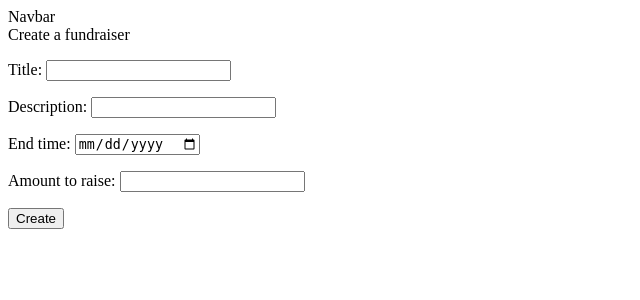
After one commit to kzarnowski/eFundraiser, a Django app: page /fundraisers/create in a window 1280 px wide. The commit adds this page. Shown: the top 300 px of the page, without its empty margins (0-640 px from the left). Run offline with Django 3.2, Linux system fonts and the light colour scheme.

Commit message:
fundraisers form

```diff
--- a/efundraiser/efundraiser/templates/base.html
+++ b/efundraiser/efundraiser/templates/base.html
@@ -19,5 +19,10 @@
             Title
         {% endblock page_title %}
     </div>
+    <div id="content">
+        {% block content %}
+            Content
+        {% endblock content %}
+    </div>
   </body>
 </html>
--- /dev/null
+++ b/efundraiser/fundraisers/forms.py
@@ -0,0 +1,23 @@
+from django import forms
+from .models import Fundraiser
+from django.forms import ModelForm
+
+class DateInput(forms.DateTimeInput):
+    input_type = 'date'
+
+class FundraiserForm(ModelForm):
+    class Meta:
+        model = Fundraiser
+        fields = [
+            'title',
+            'description',
+            'end_time',
+            'amount_to_raise'
+        ]
+        widgets = {
+            'end_time': DateInput()
+        }
+    # title = forms.CharField(max_length=20)
+    # description = forms.CharField(widget=forms.Textarea, max_length=2000)
+    # end_time = forms.DateTimeField()
+    # amount_to_raise = forms.FloatField()
--- a/efundraiser/fundraisers/models.py
+++ b/efundraiser/fundraisers/models.py
@@ -11,4 +11,4 @@ class Fundraiser(models.Model):
     amount_to_raise = models.FloatField()
     amount_raised = models.FloatField()
     # user can't delete account when having open fundraisers
-    user = models.ForeignKey(User, on_delete=models.PROTECT)
+    # user = models.ForeignKey(User, on_delete=models.PROTECT)
--- /dev/null
+++ b/efundraiser/fundraisers/templates/fundraisers/create.html
@@ -0,0 +1,13 @@
+{% extends 'base.html' %}
+
+{% block page_title %}
+    Create a fundraiser
+{% endblock %}
+
+{% block content %}
+    <form action="" method="post">
+        {% csrf_token %}
+        {{ form.as_p }}
+        <input type="submit" value="Create">
+    </form>
+{% endblock %}
--- a/efundraiser/fundraisers/urls.py
+++ b/efundraiser/fundraisers/urls.py
@@ -2,5 +2,7 @@ from django.urls import path
 from . import views
 
 urlpatterns = [
-    path('', views.IndexView.as_view())
+    path('', views.IndexView.as_view(), name='fundraisers_index'),
+    # path('create', views.create, name='create')
+    path('create', views.FundraiserCreateView.as_view())
 ]
--- a/efundraiser/fundraisers/views.py
+++ b/efundraiser/fundraisers/views.py
@@ -1,11 +1,37 @@
-from django.shortcuts import render
+from django.shortcuts import render, reverse
 from django.views import generic
+from django.http import HttpResponseRedirect
 
 from .models import Fundraiser
+from .forms import FundraiserForm
 
-# Create your views here.
+
 class IndexView(generic.ListView):
     template_name = 'fundraisers/index.html'
 
     def get_queryset(self):
         return Fundraiser.objects.all().order_by('-start_time')
+
+
+# def create(request):
+#     if request.method == 'POST':
+#         form = FundraiserForm(request.POST)
+#         if form.is_valid():
+#             return HttpResponseRedirect('/fundraisers')
+#     else:
+#         form = FundraiserForm()
+#
+#     return render(request, 'fundraisers/create.html', {'form': form})
+
+class FundraiserCreateView(generic.CreateView):
+    model = Fundraiser
+    form_class = FundraiserForm
+    template_name = 'fundraisers/create.html'
+
+    def form_valid(self, form):
+        form.instance.start_time = form.instance.end_time
+        form.instance.amount_raised = 0
+        return super().form_valid(form)
+
+    def get_success_url(self):
+        return reverse('fundraisers_index')
```
Also changed, not shown: efundraiser/fundraisers/templates/fundraisers/index.html (+8 -1 lines), efundraiser/fundraisers/migrations/0001_initial.py (added), identifier.sqlite (added).
